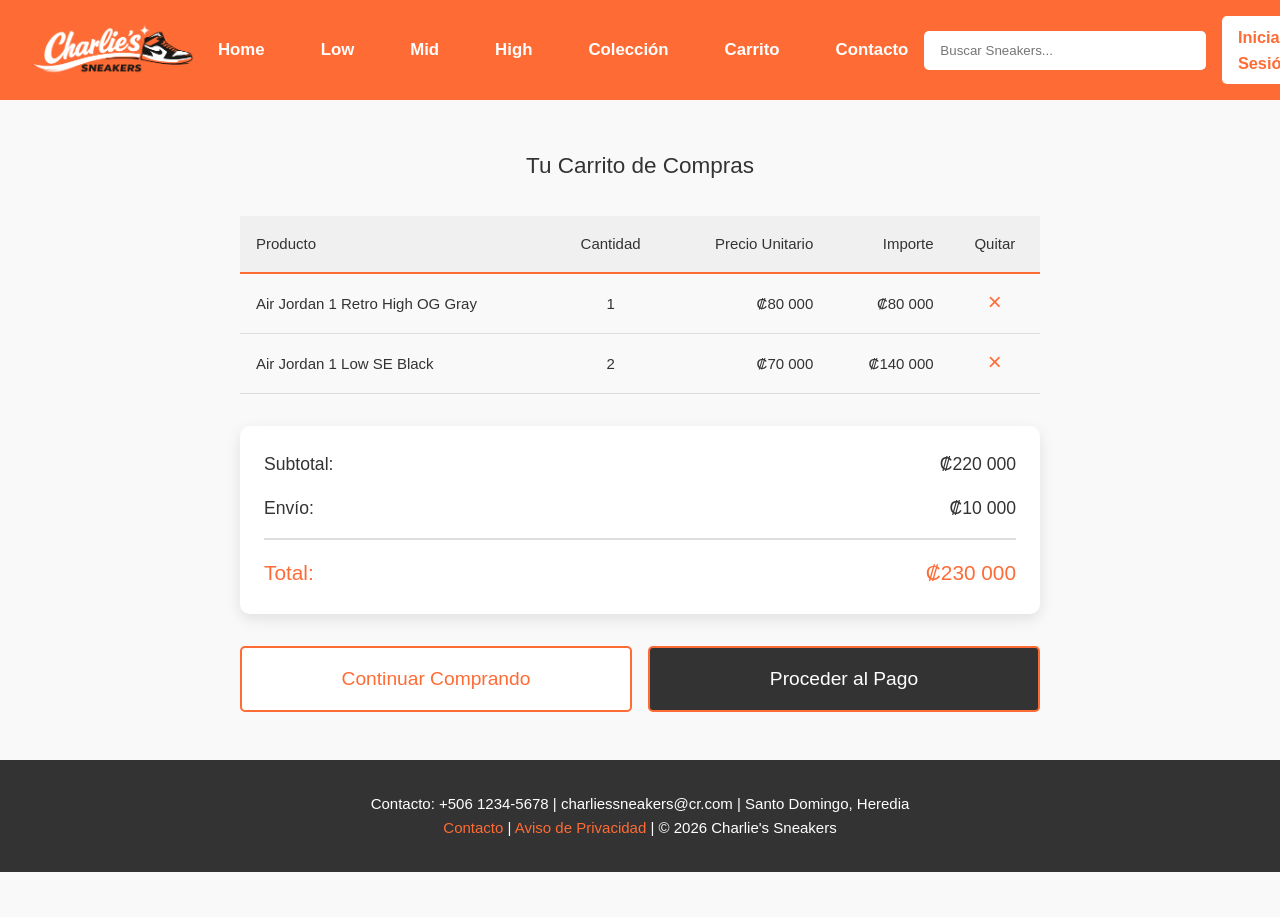
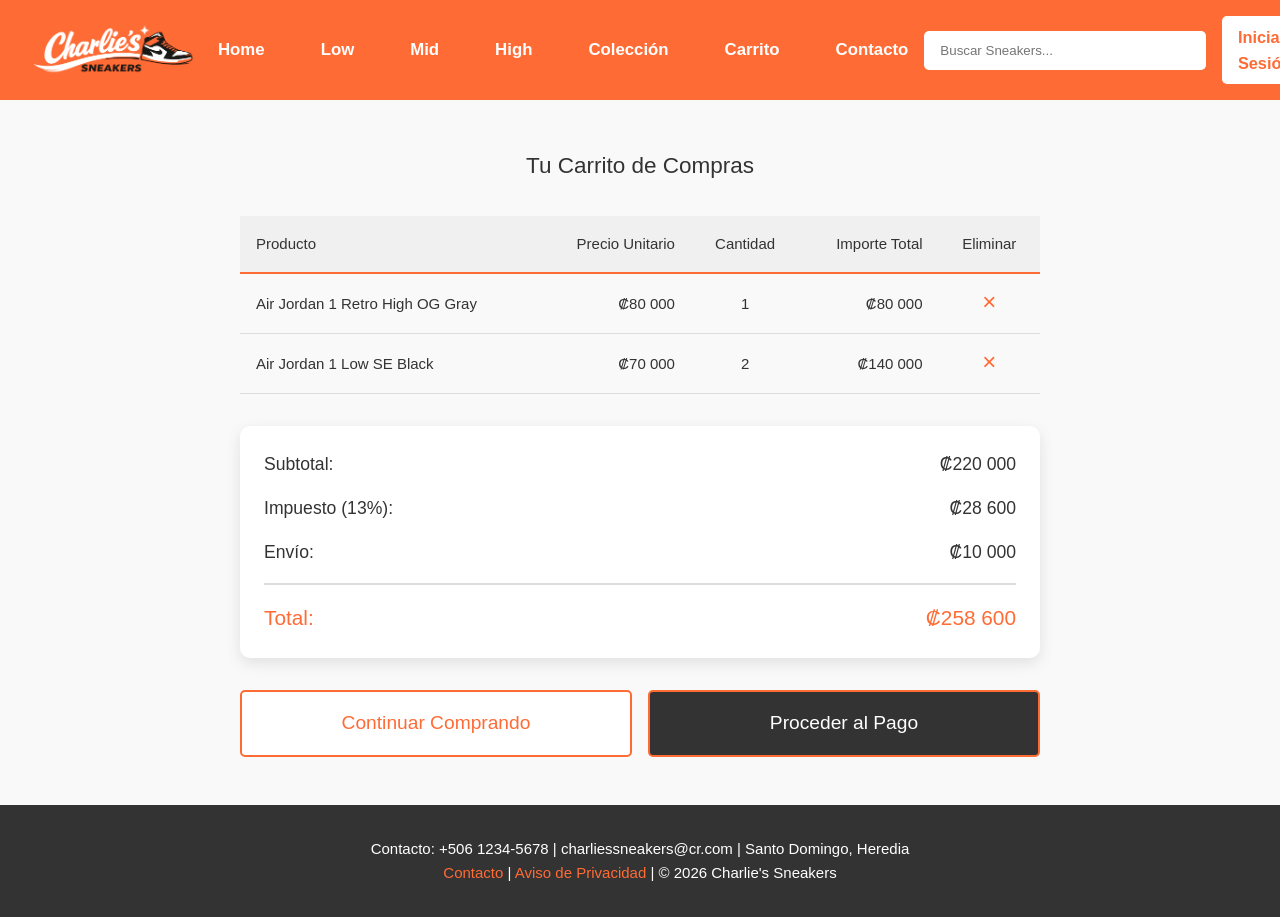
Before and after one commit to kattyab/CI0137_seg_fault, a Vue app: page /carrito in a window 1280 px wide. Shown: the top 917 px of the page. Before the commit the page ends 872 px from the top, so only its background shows below. Built offline with nearby package versions, Linux system fonts and the light colour scheme.

Commit message:
Calculate total including tax and update table headers for clarity

```diff
--- a/src/views/CarritoView.vue
+++ b/src/views/CarritoView.vue
@@ -34,8 +34,9 @@ const subtotal = computed(() =>
   cartItems.value.reduce((sum, item) => sum + item.price * item.quantity, 0),
 )
 
+const tax = computed(() => subtotal.value * 0.13)
 const shipping = computed(() => (subtotal.value > 0 ? 10000 : 0))
-const total = computed(() => subtotal.value + shipping.value)
+const total = computed(() => subtotal.value + tax.value + shipping.value)
 
 const openModal = (item: CartItem) => {
   removeProductName.value = item.product
@@ -73,17 +74,17 @@ const closeIfOverlay = (event: MouseEvent) => {
           <thead>
             <tr style="background: #f0f0f0; border-bottom: 2px solid #ff6b35">
               <th style="padding: 1rem; text-align: left">Producto</th>
+              <th style="padding: 1rem; text-align: right">Precio Unitario</th>
               <th style="padding: 1rem; text-align: center">Cantidad</th>
-              <th style="padding: 1rem; text-align: right">Precio Unitario</th>
-              <th style="padding: 1rem; text-align: right">Importe</th>
-              <th style="padding: 1rem; text-align: center">Quitar</th>
+              <th style="padding: 1rem; text-align: right">Importe Total</th>
+              <th style="padding: 1rem; text-align: center">Eliminar</th>
             </tr>
           </thead>
           <tbody>
             <tr v-for="item in cartItems" :key="item.id" style="border-bottom: 1px solid #ddd">
               <td style="padding: 1rem">{{ item.product }}</td>
+              <td style="padding: 1rem; text-align: right">{{ formatCRC(item.price) }}</td>
               <td style="padding: 1rem; text-align: center">{{ item.quantity }}</td>
-              <td style="padding: 1rem; text-align: right">{{ formatCRC(item.price) }}</td>
               <td style="padding: 1rem; text-align: right">
                 {{ formatCRC(item.price * item.quantity) }}
               </td>
@@ -125,6 +126,17 @@ const closeIfOverlay = (event: MouseEvent) => {
           >
             <span>Subtotal:</span>
             <span id="cartSubtotal">{{ formatCRC(subtotal) }}</span>
+          </div>
+          <div
+            style="
+              display: flex;
+              justify-content: space-between;
+              margin-bottom: 1rem;
+              font-size: 1.1rem;
+            "
+          >
+            <span>Impuesto (13%):</span>
+            <span id="cartTax">{{ formatCRC(tax) }}</span>
           </div>
           <div
             style="
```
